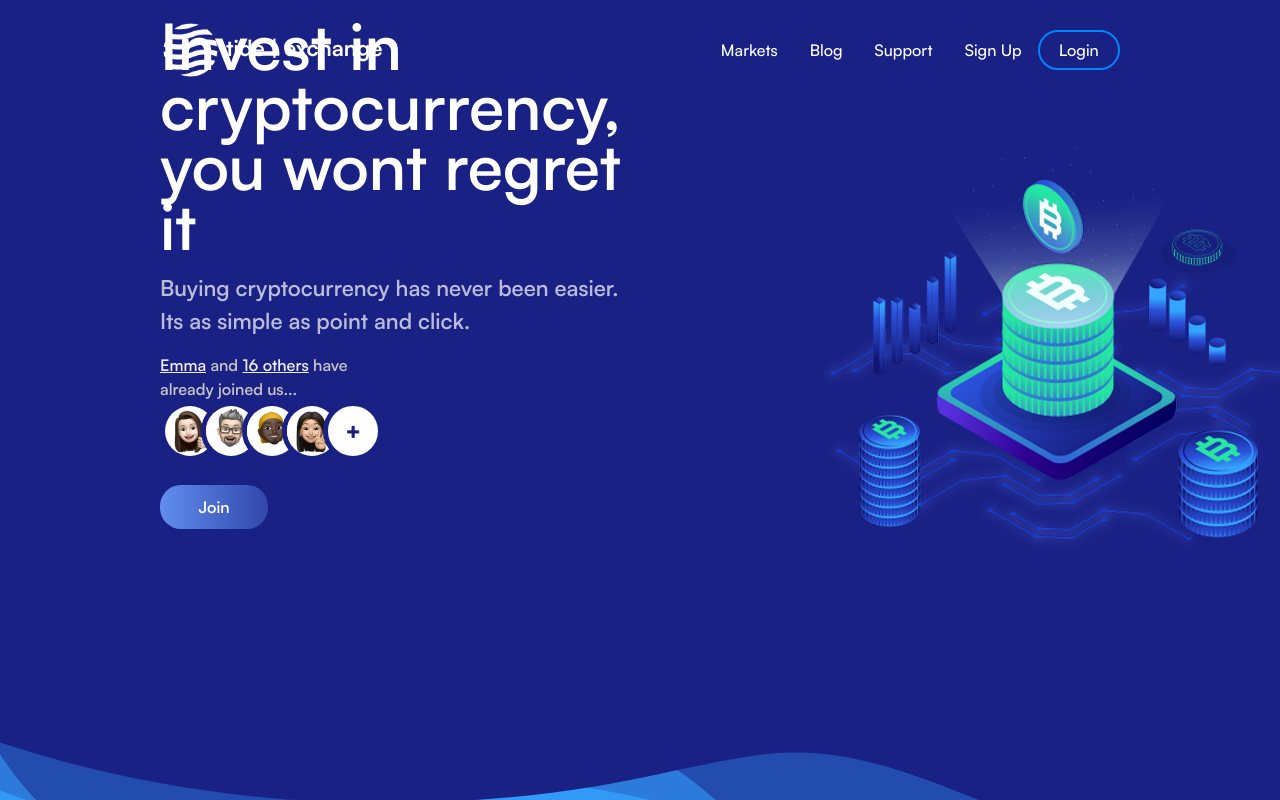
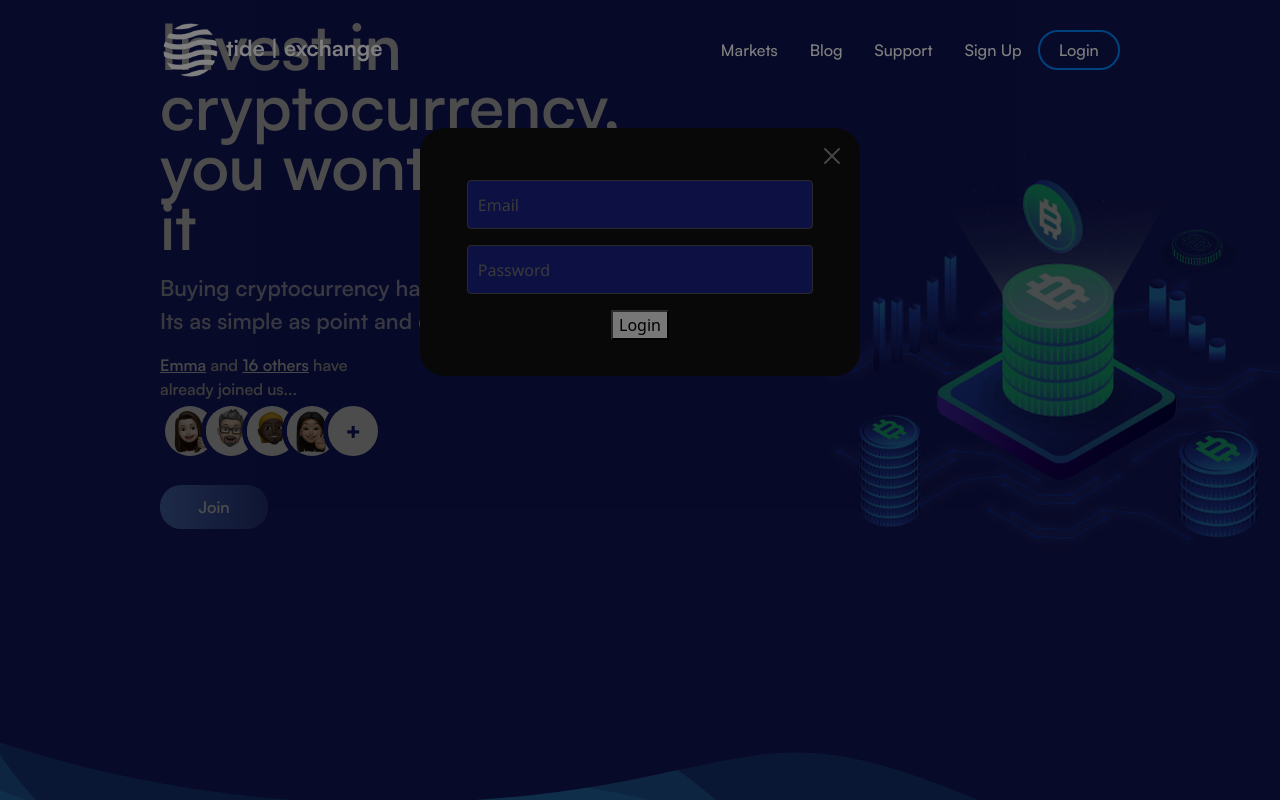
Before and after one commit to 0xjoshva/cryptoexchange, a Vue app: page /#/ in a window 1280 px wide. Both pictures are taken after a click on the button "Login". Shown: the top 800 px of the page. Built offline with nearby package versions, Linux system fonts and the light colour scheme.

Commit message:
minor changes

```diff
--- a/src/components/Navbar.vue
+++ b/src/components/Navbar.vue
@@ -8,7 +8,41 @@
       <router-link to="/blog" class="nav-link">Blog</router-link>
       <router-link to="/support" class="nav-link">Support</router-link>
       <router-link to="/register" class="nav-link">Sign Up</router-link>
-      <button id="login" class="">Login</button>
+      <button
+        id="login"
+        class=""
+        data-bs-toggle="modal"
+        data-bs-target="#exampleModal"
+      >
+        Login
+      </button>
+      <div
+        class="modal fade"
+        id="exampleModal"
+        tabindex="-1"
+        aria-labelledby="exampleModalLabel"
+        aria-hidden="true"
+      >
+        <div class="modal-dialog">
+          <div class="modal-content">
+            <div class="modal-header">
+              <button
+                type="button"
+                class="btn-close btn-close-white"
+                data-bs-dismiss="modal"
+                aria-label="Close"
+              ></button>
+            </div>
+            <div class="modal-body">
+              <form action="">
+                <input type="email" id="loginEmail" placeholder="Email" />
+                <input type="password" id="loginPass" placeholder="Password" />
+                <button data-bs-dismiss="modal">Login</button>
+              </form>
+            </div>
+          </div>
+        </div>
+      </div>
     </div>
   </nav>
 </template>
@@ -69,4 +103,130 @@ img {
   font-size: 22px;
   font-weight: bold;
 }
+
+form {
+  display: flex;
+  flex-direction: column;
+  align-items: center;
+  justify-content: center;
+  row-gap: 1rem;
+}
+
+#loginPass {
+  width: 332px;
+  height: 45px;
+  border: 1px solid #555454;
+  background: var(--bgcolor);
+  border-radius: 4px;
+  font-family: "Segoe UI";
+  font-style: normal;
+  font-weight: 400;
+  font-size: 16px;
+  line-height: 96.51%;
+  padding-left: 0.6rem;
+  color: white;
+}
+#loginEmail {
+  width: 332px;
+  height: 45px;
+  border: 1px solid #555454;
+  background: var(--bgcolor);
+  border-radius: 4px;
+  font-family: "Segoe UI";
+  font-style: normal;
+  font-weight: 400;
+  font-size: 16px;
+  line-height: 96.51%;
+  padding-left: 0.6rem;
+  color: white;
+}
+#loginEmail:focus,
+#loginPass:focus {
+  border: 1px solid var(--orange);
+  outline: none;
+}
+
+.modal-backdrop {
+  z-index: -1 !important;
+}
+.modal-backdrop.show {
+  z-index: -1 !important;
+}
+.modal-backdrop.fade {
+  z-index: -1 !important;
+}
+.modal {
+  display: none; /* Hidden by default */
+  position: fixed; /* Stay in place */
+  z-index: -1 !important; /* Sit on top */
+  padding-top: 100px; /* Location of the box */
+  left: 0;
+  top: 0;
+  width: 100%; /* Full width */
+  height: 100%; /* Full height */
+  overflow: auto; /* Enable scroll if needed */
+  background-color: rgb(0, 0, 0); /* Fallback color */
+  background-color: rgba(0, 0, 0, 0.4); /* Black w/ opacity */
+}
+/* Modal Content */
+.modal-content {
+  background-color: #fefefe;
+  margin: auto;
+  padding: 20px;
+  border: 1px solid #888;
+  width: 80%;
+}
+/* The Close Button */
+.close {
+  color: #aaaaaa;
+  float: right;
+  font-size: 28px;
+  font-weight: bold;
+}
+.close:hover,
+.close:focus {
+  color: #000;
+  text-decoration: none;
+  cursor: pointer;
+}
+.modal-backdrop {
+  position: relative !important;
+  z-index: 0 !important;
+}
+.modal-content {
+  background: #101010;
+  color: white;
+  border: none;
+  border-radius: 25px;
+}
+.modal-header {
+  border-bottom: none;
+  padding: 0;
+}
+.modal-footer {
+  border-top: none;
+}
+.modal-footer {
+  display: flex;
+  flex-wrap: nowrap;
+  flex-shrink: 0;
+  align-items: flex-end;
+  justify-content: space-evenly;
+  padding: 0.75rem;
+}
+
+/* The Modal (background) */
+.modal {
+  display: none; /* Hidden by default */
+  position: fixed; /* Stay in place */
+  z-index: 1; /* Sit on top */
+  padding-top: 100px; /* Location of the box */
+  left: 0;
+  top: 0;
+  width: 100%; /* Full width */
+  height: 100%; /* Full height */
+  overflow: auto; /* Enable scroll if needed */
+  background-color: rgb(0, 0, 0); /* Fallback color */
+  background-color: rgba(0, 0, 0, 0.4); /* Black w/ opacity */
+}
 </style>
```
